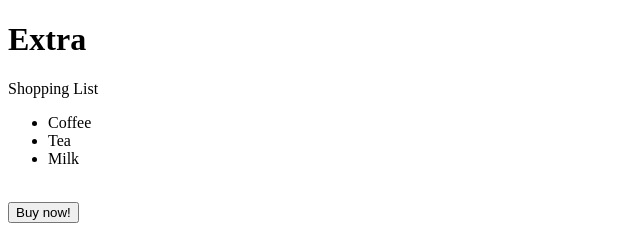
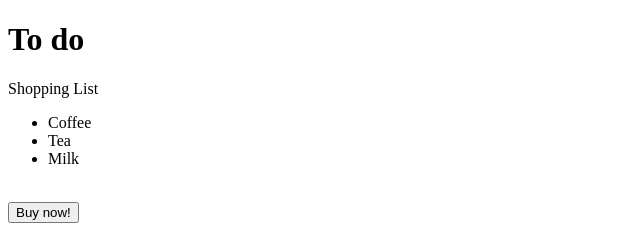
Before and after one commit to Samantha-Nguyen/Unit2-02, a plain HTML site: page index2.html in a window 1280 px wide. Shown: the full height of the page, 0-640 px from the left. Drawn offline with Linux system fonts and the light colour scheme.

Commit message:
Heading of Index2.html changed

```diff
--- a/index2.html
+++ b/index2.html
@@ -10,7 +10,7 @@
     <link href="style.css" rel="stylesheet" type="text/css" />
   </head>
   <body>
-    <h1>Extra</h1>
+    <h1>To do</h1>
     <p>Shopping List</p>
     <ul>
       <li>Coffee</li>
```
